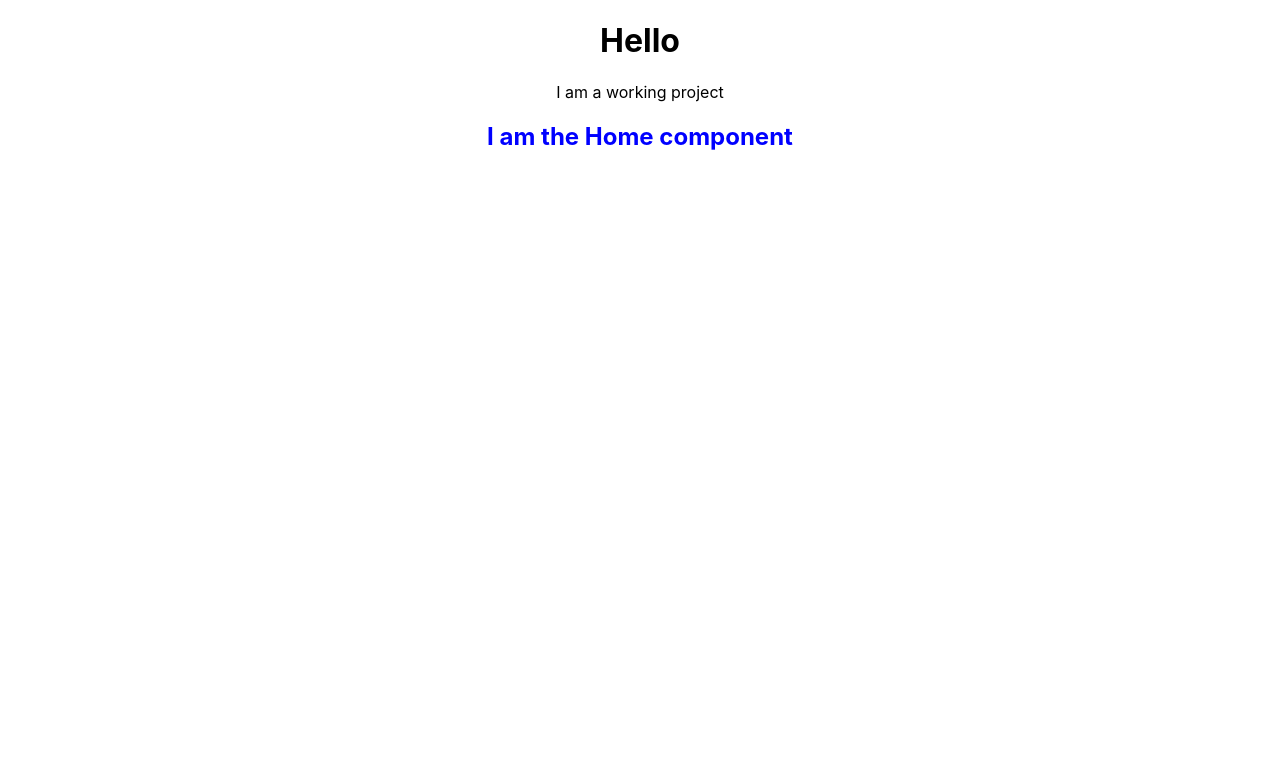
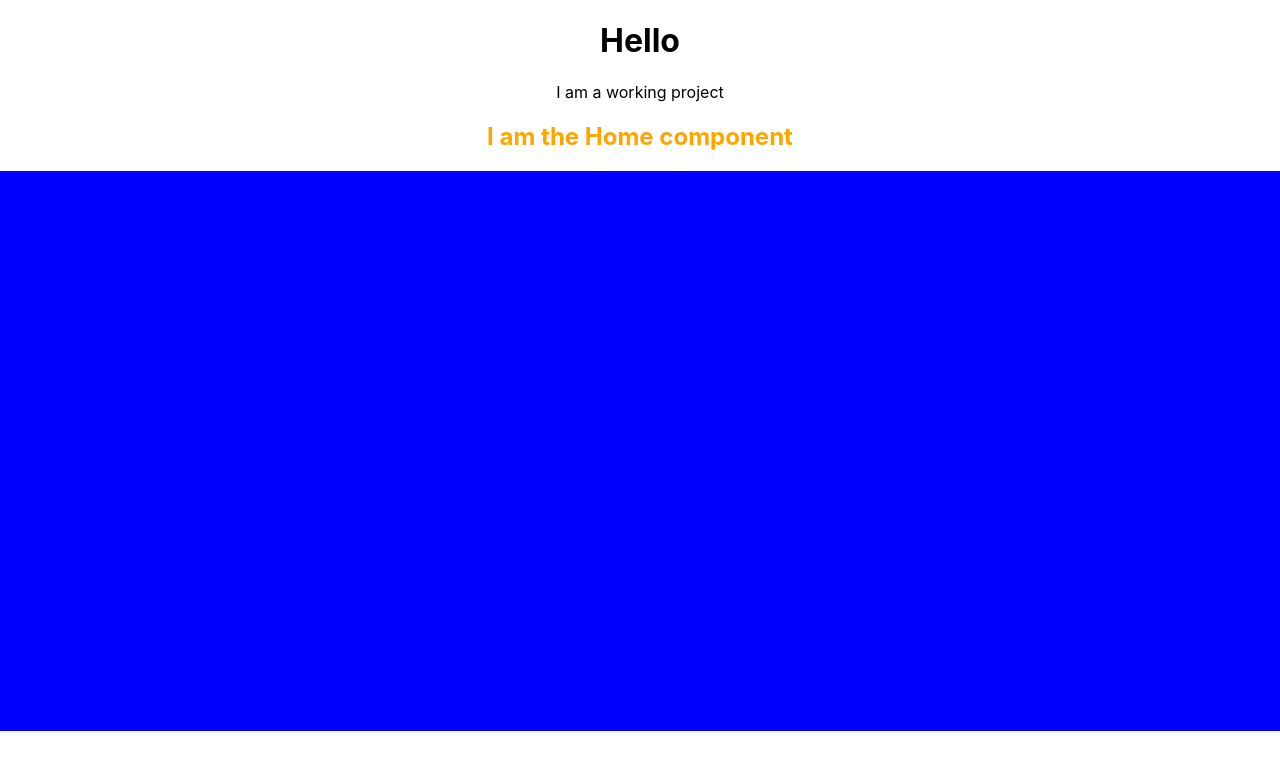
Before and after one commit to hectordr03/meditation-wa, a React (Create React App) app: page / in a window 1280 px wide. Shown: the top 770 px of the page. Built offline with nearby package versions, Linux system fonts and the light colour scheme.

Commit message:
add splash page svgs

```diff
--- a/src/App.js
+++ b/src/App.js
@@ -1,4 +1,4 @@
-import './App.css';
+import './App.scss';
 import Home from './components/Home';
 
 function App() {
--- a/src/components/Home.js
+++ b/src/components/Home.js
@@ -2,11 +2,13 @@ import React from 'react';
 import './Home.scss';
 
 const Home = () => {
-    return (
-        <div>
-            <h2>I am the Home component</h2>
-        </div>
-    );
-}
+	return (
+		<div>
+			<h2 className='compTitle'>I am the Home component</h2>
+			<div className='splash'>
+            </div>
+		</div>
+	);
+};
 
 export default Home;
--- a/src/components/Home.scss
+++ b/src/components/Home.scss
@@ -1,3 +1,10 @@
-h2 {
-    color: blue;
+.compTitle {
+    color: orange;
 }
+
+.splash {
+    height: 70vh;
+    width: 100%;
+    background-color: blue;
+    // Add cloud svg images to create a peaceful above ground scene with sun, some clouds and green grass
+}
```
Also changed, not shown: src/App.scss (renamed from src/App.css).
